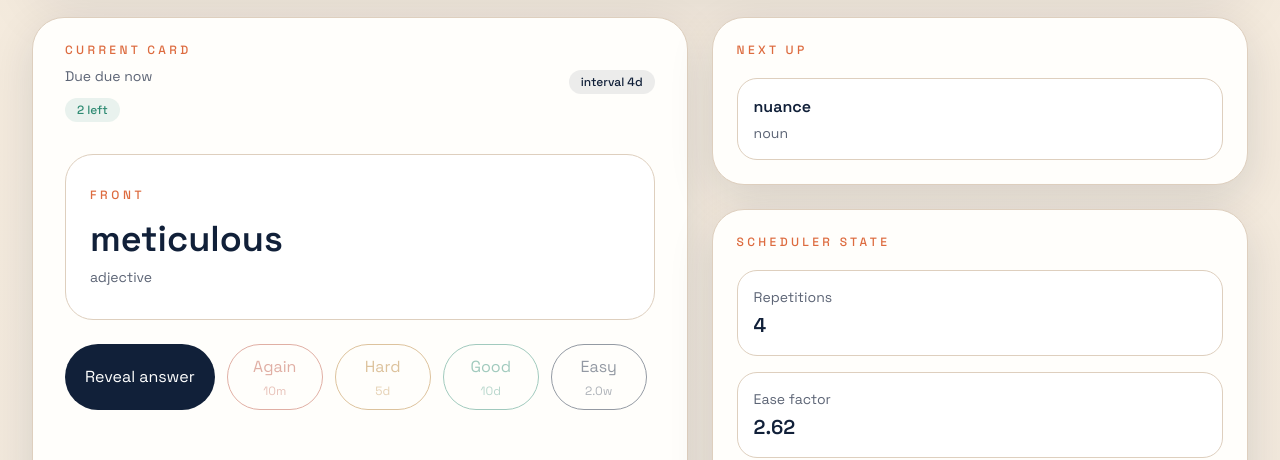
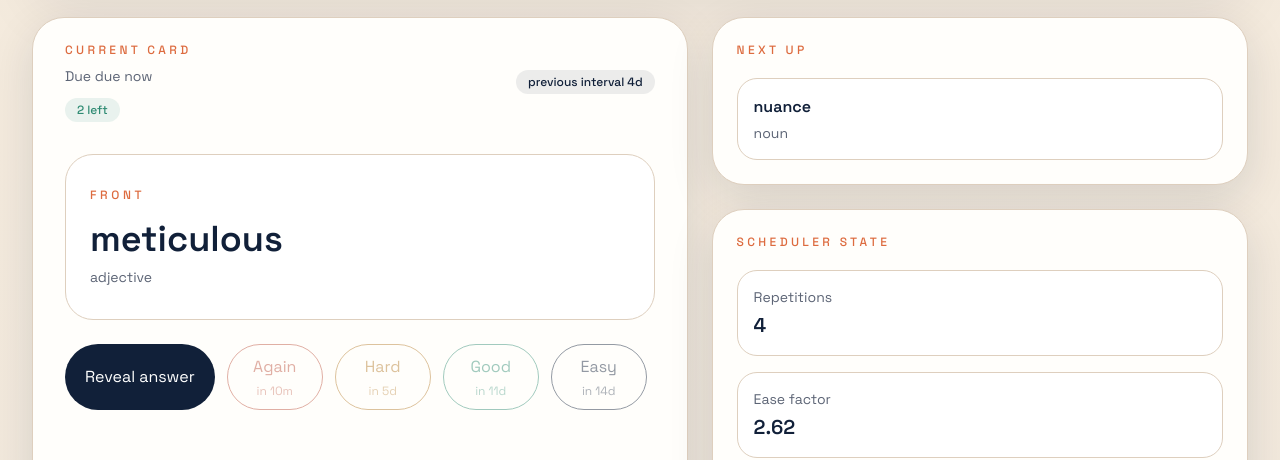
Before and after one commit to browniechoi/vocab_minder, a Next.js app: page /review in a window 1280 px wide. Shown: the part 412-872 px from the top of the page. Built offline with nearby package versions, Linux system fonts and the light colour scheme; no server answers.

Commit message:
Clarify review rating timing labels

```diff
--- a/src/components/review-studio.tsx
+++ b/src/components/review-studio.tsx
@@ -54,7 +54,10 @@ export function ReviewStudio() {
   const remainingReviewCount = sessionQueue.length;
   const ratingPreviews = current
     ? (["again", "hard", "good", "easy"] as ReviewRating[]).map((rating) => ({
-        intervalLabel: formatReviewInterval(
+        nextDueLabel: formatDueLabel(
+          applyReview(current.reviewState, rating).dueAt,
+        ),
+        nextIntervalLabel: formatReviewInterval(
           applyReview(current.reviewState, rating).intervalDays,
         ),
         rating,
@@ -106,7 +109,7 @@ export function ReviewStudio() {
             </span>
           </div>
           <span className="rounded-full bg-[rgba(17,32,57,0.08)] px-3 py-1 text-xs font-medium text-[color:var(--color-foreground)]">
-            interval {formatReviewInterval(current.reviewState.intervalDays)}
+            previous interval {formatReviewInterval(current.reviewState.intervalDays)}
           </span>
         </div>
 
@@ -268,7 +271,7 @@ export function ReviewStudio() {
           >
             {isSubmitting ? "Saving..." : "Reveal answer"}
           </button>
-          {ratingPreviews.map(({ intervalLabel, rating }) => (
+          {ratingPreviews.map(({ nextDueLabel, nextIntervalLabel, rating }) => (
             <button
               key={rating}
               type="button"
@@ -308,7 +311,10 @@ export function ReviewStudio() {
               className={`flex min-w-24 flex-col items-center rounded-full border px-5 py-2.5 text-sm font-medium leading-tight transition-colors disabled:cursor-not-allowed disabled:opacity-45 ${ratingTone[rating]}`}
             >
               <span>{RATING_LABELS[rating]}</span>
-              <span className="mt-1 text-xs opacity-75">{intervalLabel}</span>
+              <span className="mt-1 text-xs opacity-75">{nextDueLabel}</span>
+              {nextDueLabel.replace(/^in /, "") !== nextIntervalLabel ? (
+                <span className="sr-only">interval {nextIntervalLabel}</span>
+              ) : null}
             </button>
           ))}
         </div>
```
